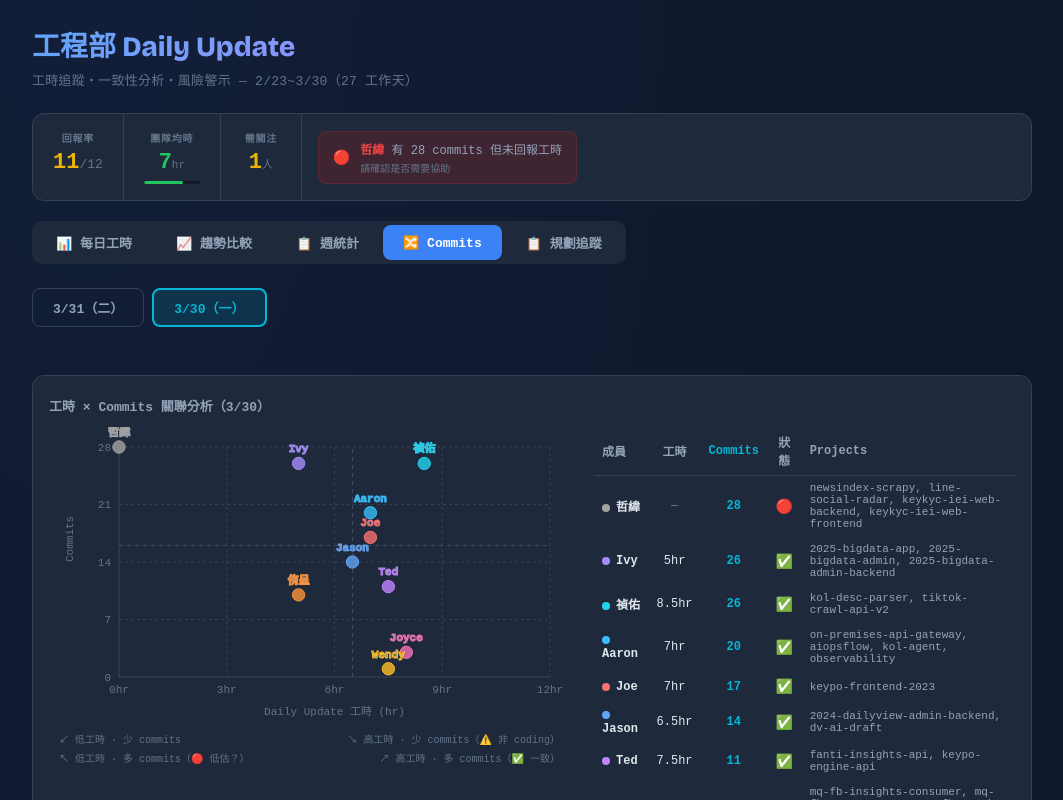
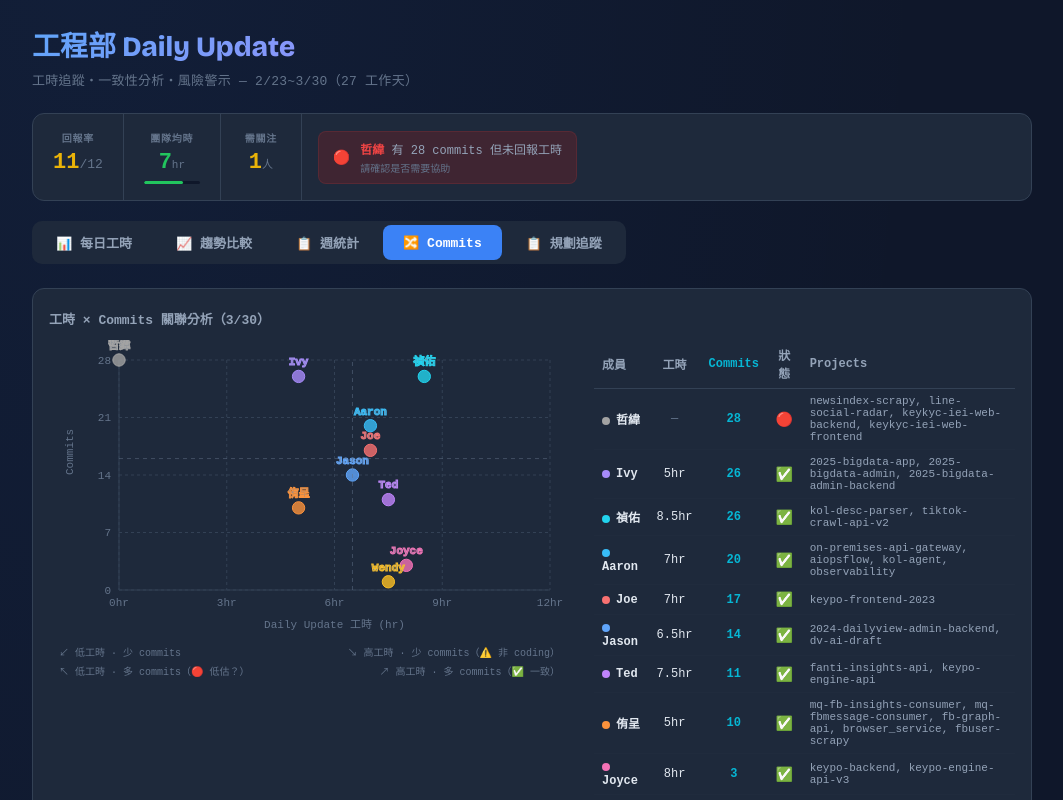
Before and after one commit to chaolianghsu/eng-daily-update-dashboard, a React (Vite) app: page / in a window 1280 px wide. Both pictures are taken after a click on the button "🔀 Commits". Shown: the top 800 px of the page, without its empty margins (108-1171 px from the left). Built offline with nearby package versions, Linux system fonts and the light colour scheme.

Commit message:
refactor: remove date button bar from CommitsView — now handled by DateNavigator
Co-Authored-By: Claude Sonnet 4.6 <noreply@anthropic.com>

```diff
--- a/src/CommitsView.tsx
+++ b/src/CommitsView.tsx
@@ -25,14 +25,11 @@ interface CommitsViewProps {
   memberColors: Record<string, string>;
   leave: Record<string, LeaveRange[]>;
   activeDate: string;
-  onDateSelect: (d: string) => void;
-  dailyDates: string[];
-  dayLabels: Record<string, string>;
   taskAnalysisData: TaskAnalysisData | null;
   planSpecs: PlanSpecItem[] | null;
 }
 
-export default function CommitsView({ commitData, dates, members, memberColors, leave, activeDate, onDateSelect, dailyDates, dayLabels, taskAnalysisData, planSpecs }: CommitsViewProps) {
+export default function CommitsView({ commitData, dates, members, memberColors, leave, activeDate, taskAnalysisData, planSpecs }: CommitsViewProps) {
   const { commits, analysis, projectRisks } = commitData;
   const [expandedMember, setExpandedMember] = useState(null);
 
@@ -73,21 +70,6 @@ export default function CommitsView({ commitData, dates, members, memberColors,
 
   return (
     <div style={{ display: "flex", flexDirection: "column", gap: 24 }}>
-      <div style={{ marginBottom: 20 }}>
-        <div className="date-scroll">
-          {dailyDates.map(d => (
-            <button key={d} className="date-btn" onClick={() => onDateSelect(d)}
-              style={{
-                padding: "8px 20px", borderRadius: 8, cursor: "pointer",
-                fontSize: 13, fontWeight: 600, fontFamily: "inherit",
-                border: activeDate === d ? `2px solid ${COLORS.teal}` : `1px solid ${COLORS.border}`,
-                background: activeDate === d ? "rgba(6,182,212,0.15)" : "transparent",
-                color: activeDate === d ? COLORS.teal : COLORS.textMuted,
-              }}
-            >{d}（{dayLabels[d]}）</button>
-          ))}
-        </div>
-      </div>
       {/* Correlation Overview */}
       {(() => {
         const dateAnalysis = analysis[activeDate] || {};
```
Also changed, not shown: 1 other file (tests, documents, lock files or other folders).
